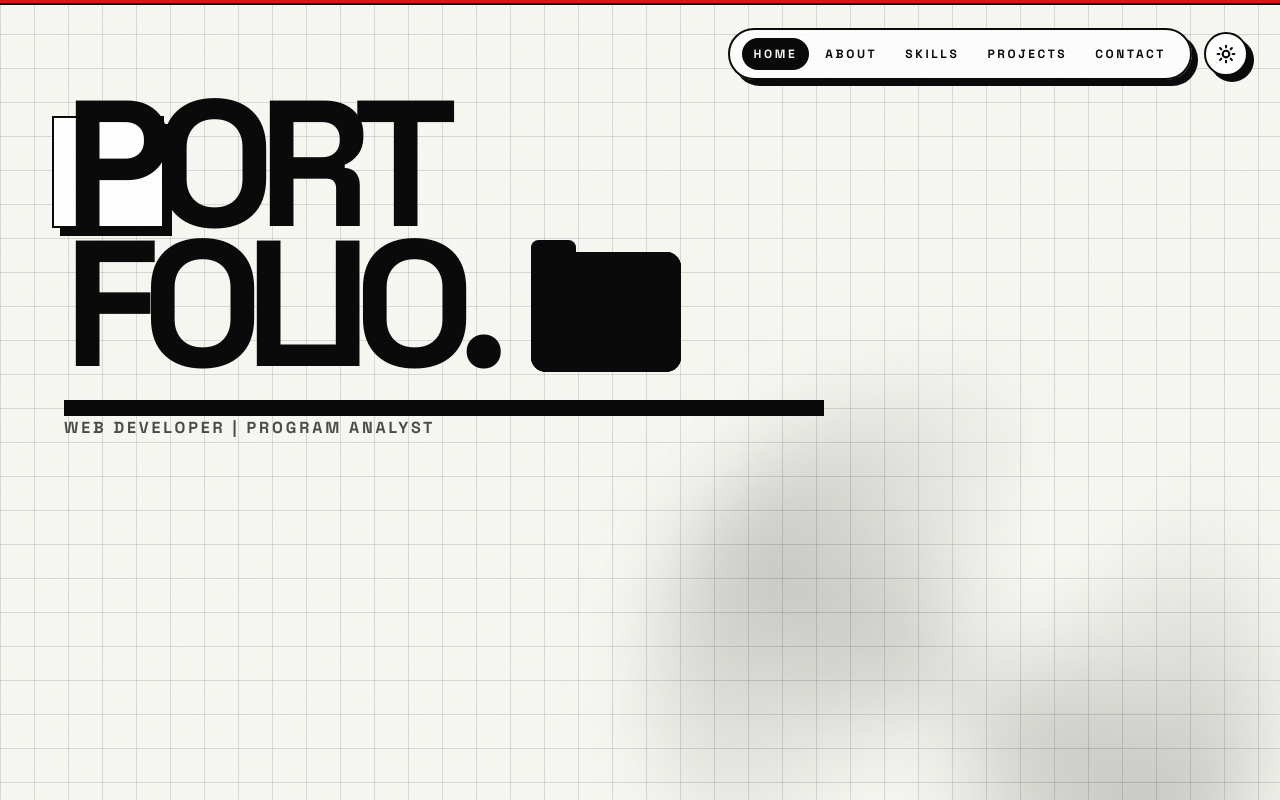
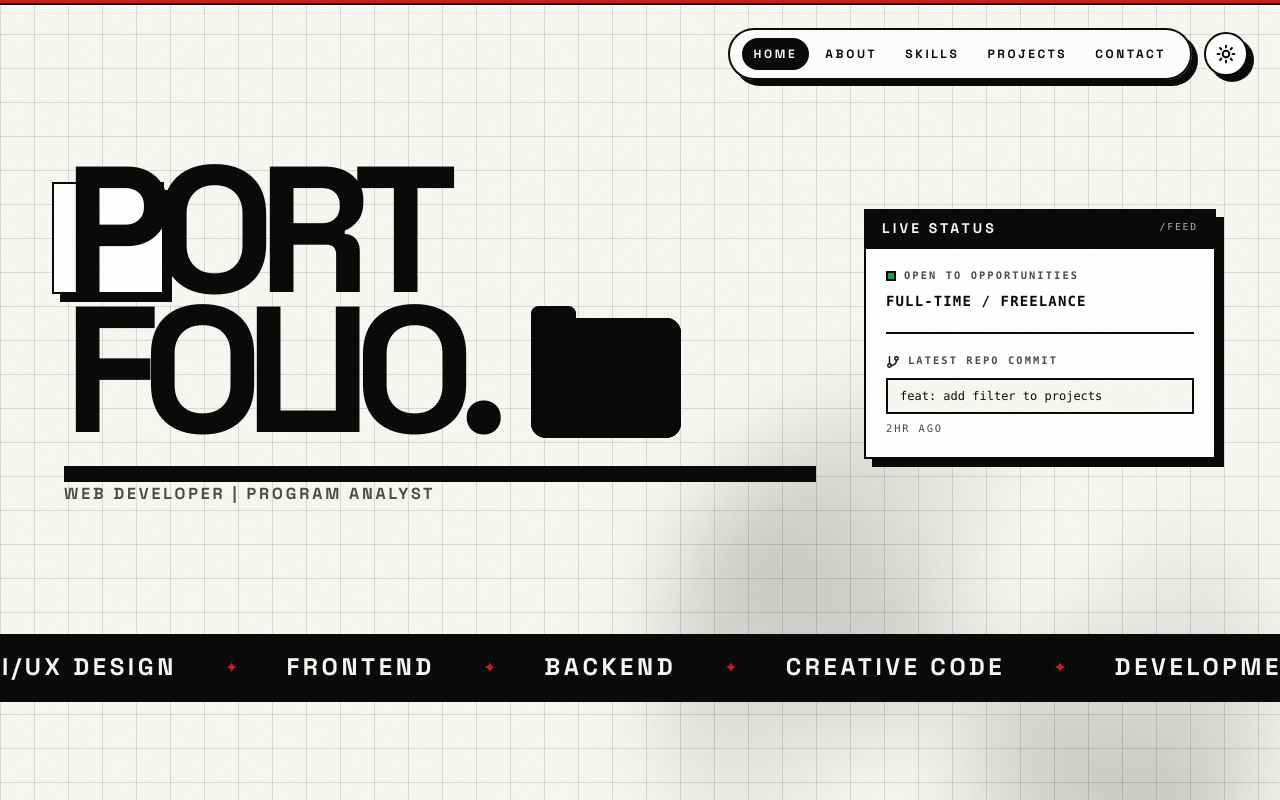
Before and after one commit to alwankapi/portfolio-v1, a Next.js app: page / in a window 1280 px wide. Shown: the top 800 px of the page. Built offline with nearby package versions, Linux system fonts and the light colour scheme.

Commit message:
feat: add live status panel and status dot animation; integrate Git branch icon and latest commit display in HeroSection

```diff
--- a/app/globals.css
+++ b/app/globals.css
@@ -123,6 +123,39 @@ body::before {
   mix-blend-mode: screen;
 }
 
+/* ---------------------------------------------------------------
+   Live status indicator
+---------------------------------------------------------------- */
+.status-dot {
+  position: relative;
+  display: inline-block;
+  height: 0.625rem;
+  width: 0.625rem;
+  flex: none;
+  border: 2px solid rgb(var(--ink));
+  background: #16a34a;
+}
+
+.status-dot::after {
+  content: "";
+  position: absolute;
+  inset: -2px;
+  border: 2px solid #16a34a;
+  animation: status-pulse 1.8s ease-out infinite;
+}
+
+@keyframes status-pulse {
+  0% {
+    opacity: 0.9;
+    transform: scale(1);
+  }
+  70%,
+  100% {
+    opacity: 0;
+    transform: scale(2.1);
+  }
+}
+
 .noise-light {
   opacity: 0.035;
   mix-blend-mode: multiply;
--- a/app/page.jsx
+++ b/app/page.jsx
@@ -3,7 +3,6 @@ import ContactSection from "@/components/ContactSection";
 import Footer from "@/components/Footer";
 import HeroSection from "@/components/HeroSection";
 import KineticGrid from "@/components/KineticGrid";
-import MarqueeDivider from "@/components/MarqueeDivider";
 import Navbar from "@/components/Navbar";
 import NoiseOverlay from "@/components/NoiseOverlay";
 import ProjectSection from "@/components/ProjectSection";
@@ -29,7 +28,6 @@ export default function Home() {
       {/* No scroll-snap here — Lenis owns the scrolling now. */}
       <div className="relative z-10">
         <HeroSection />
-        <MarqueeDivider />
         <AboutSection />
         <ProjectSection />
         <TechSkillSection />
--- a/components/HeroSection.jsx
+++ b/components/HeroSection.jsx
@@ -4,7 +4,86 @@ import BlurText from "@/components/BlurText";
 import DecryptedText from "@/components/DecryptedText";
 import Folder from "@/components/Folder";
 import FolderCardItem from "@/components/FolderCardItem";
+import MarqueeDivider from "@/components/MarqueeDivider";
 import { motion } from "framer-motion";
+
+/** Small git-branch glyph used next to the latest commit line. */
+function GitBranchIcon({ className = "" }) {
+  return (
+    <svg
+      viewBox="0 0 24 24"
+      fill="none"
+      stroke="currentColor"
+      strokeWidth="2.4"
+      strokeLinecap="round"
+      strokeLinejoin="round"
+      aria-hidden="true"
+      className={className}
+    >
+      <line x1="6" y1="3" x2="6" y2="15" />
+      <circle cx="18" cy="6" r="3" />
+      <circle cx="6" cy="18" r="3" />
+      <path d="M18 9a9 9 0 0 1-9 9" />
+    </svg>
+  );
+}
+
+function LiveStatusPanel() {
+  return (
+    <motion.aside
+      initial={{ opacity: 0, x: 32 }}
+      animate={{ opacity: 1, x: 0 }}
+      transition={{ duration: 0.8, delay: 0.6, ease: [0.22, 1, 0.36, 1] }}
+      className="lg:col-span-4"
+      aria-label="Live status"
+    >
+      <div className="border-2 border-[#0a0a0a] bg-white shadow-[8px_8px_0_#0a0a0a]">
+        {/* Header bar */}
+        <div className="flex items-center justify-between border-b-2 border-[#0a0a0a] bg-[#0a0a0a] px-4 py-2">
+          <span className="text-xs font-black uppercase tracking-[0.22em] text-[#f7f7f2] sm:text-sm">
+            Live Status
+          </span>
+          <span className="font-mono text-[0.6rem] uppercase tracking-[0.2em] text-[#f7f7f2]/70">
+            /feed
+          </span>
+        </div>
+
+        <div className="space-y-5 p-4 sm:p-5">
+          {/* Availability */}
+          <div>
+            <div className="flex items-center gap-2">
+              <span className="status-dot" aria-hidden="true" />
+              <span className="font-mono text-[0.65rem] font-bold uppercase tracking-[0.2em] text-[#4b4b4b]">
+                Open to opportunities
+              </span>
+            </div>
+            <p className="mt-2 font-mono text-sm font-bold uppercase tracking-[0.08em] text-[#0a0a0a]">
+              Full-Time / Freelance
+            </p>
+          </div>
+
+          <div className="h-[2px] w-full bg-[#0a0a0a]" />
+
+          {/* Latest commit */}
+          <div>
+            <div className="flex items-center gap-2">
+              <GitBranchIcon className="h-3.5 w-3.5 text-[#0a0a0a]" />
+              <span className="font-mono text-[0.65rem] font-bold uppercase tracking-[0.2em] text-[#4b4b4b]">
+                Latest repo commit
+              </span>
+            </div>
+            <p className="mt-2 break-words border-2 border-[#0a0a0a] bg-[#f7f7f2] px-3 py-2 font-mono text-xs text-[#0a0a0a]">
+              feat: add filter to projects
+            </p>
+            <p className="mt-2 font-mono text-[0.65rem] uppercase tracking-[0.18em] text-[#4b4b4b]">
+              2hr ago
+            </p>
+          </div>
+        </div>
+      </div>
+    </motion.aside>
+  );
+}
 
 export default function HeroSection() {
   const scrollTo = (id) => {
@@ -28,13 +107,13 @@ export default function HeroSection() {
         className="hero-splash absolute left-1/2 top-1/2 h-[38rem] w-[38rem] -translate-x-1/2 -translate-y-1/2 rounded-full"
       />
 
-      <div className="relative z-10 mx-auto flex min-h-[calc(100vh-4rem)] max-w-7xl flex-col justify-between">
-        <div className="py-24 sm:py-16">
+      <div className="relative z-10 mx-auto flex min-h-[calc(100vh-4rem)] max-w-7xl flex-col justify-center">
+        <div className="grid grid-cols-1 items-center gap-10 pb-8 pt-24 sm:pt-16 lg:grid-cols-12 lg:gap-12">
           <motion.div
             initial={{ opacity: 0, scale: 0.96, y: 24 }}
             animate={{ opacity: 1, scale: 1, y: 0 }}
             transition={{ duration: 0.9, ease: [0.22, 1, 0.36, 1] }}
-            className="relative"
+            className="relative lg:col-span-8"
           >
             <div
               aria-hidden="true"
@@ -108,7 +187,19 @@ export default function HeroSection() {
               encryptedClassName="mt-6 max-w-3xl text-sm font-bold uppercase tracking-[0.18em] text-[#4b4b4b] sm:text-base"
             />
           </motion.div>
+
+          <LiveStatusPanel />
         </div>
+
+        {/* Services ticker — lives inside the hero, below the subheader */}
+        <motion.div
+          initial={{ opacity: 0, y: 24 }}
+          animate={{ opacity: 1, y: 0 }}
+          transition={{ duration: 0.8, delay: 0.9, ease: [0.22, 1, 0.36, 1] }}
+          className="-mx-6 mt-16 sm:-mx-10 sm:mt-20 lg:-mx-16 lg:mt-24"
+        >
+          <MarqueeDivider />
+        </motion.div>
       </div>
     </section>
   );
```
